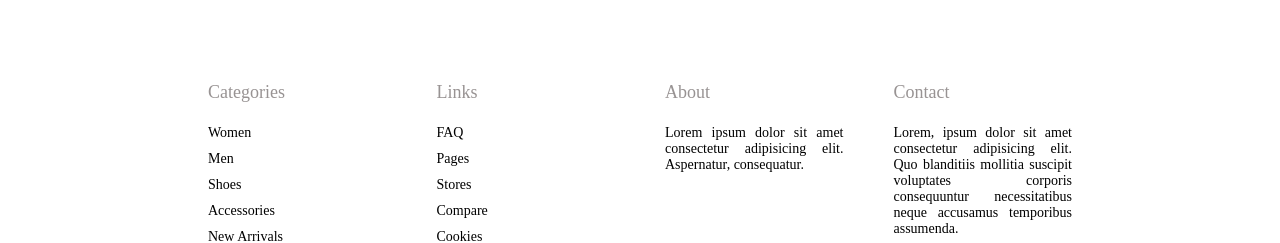
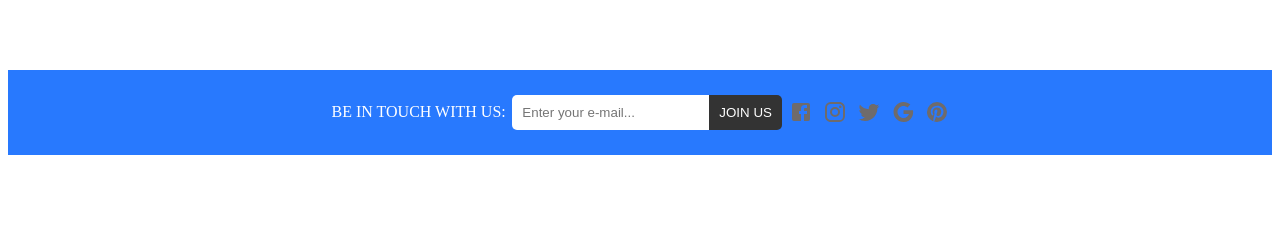
Before and after one commit to Taufiqul7756/Full-stack-E-commerce, a React (Create React App) app in the folder client/: page / in a window 1280 px wide. Shown: the part 3181-3424 px from the top of the page. Built offline with nearby package versions, Linux system fonts and the light colour scheme.

Commit message:
Contact added

```diff
--- a/client/src/pages/Home/Home.jsx
+++ b/client/src/pages/Home/Home.jsx
@@ -3,6 +3,7 @@
 import "../Home/Home.scss";
 import FeaturedProducts from "../../components/FeaturedProducts/FeaturedProducts";
 import Categories from "../../components/Categories/Categories";
+import Contact from "../../components/Contact/Contact";
 
 function Home() {
   return (
@@ -11,6 +12,7 @@
       <FeaturedProducts type="featured" />
       <Categories />
       <FeaturedProducts type="trending" />
+      <Contact />
     </div>
   );
 }
```
